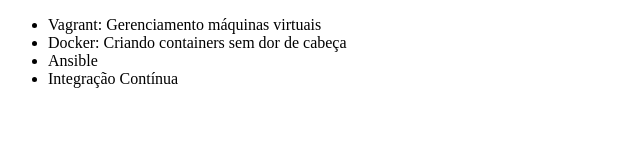
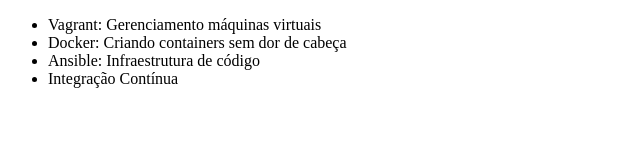
Before and after one commit to ViniciusNogi/alura-git, a plain HTML site: page index.html in a window 1280 px wide. Shown: the whole page, without its empty margins (0-640 px from the left). Drawn offline with Linux system fonts and the light colour scheme.

Commit message:
Mudando o nome de curso de Ansible

```diff
--- a/index.html
+++ b/index.html
@@ -8,7 +8,7 @@
     <ul>
         <li>Vagrant: Gerenciamento máquinas virtuais</li>
         <li>Docker: Criando containers sem dor de cabeça</li>
-        <li>Ansible</li>
+        <li>Ansible: Infraestrutura de código</li>
         <li>Integração Contínua</li>
     </ul>
 </body>
```
